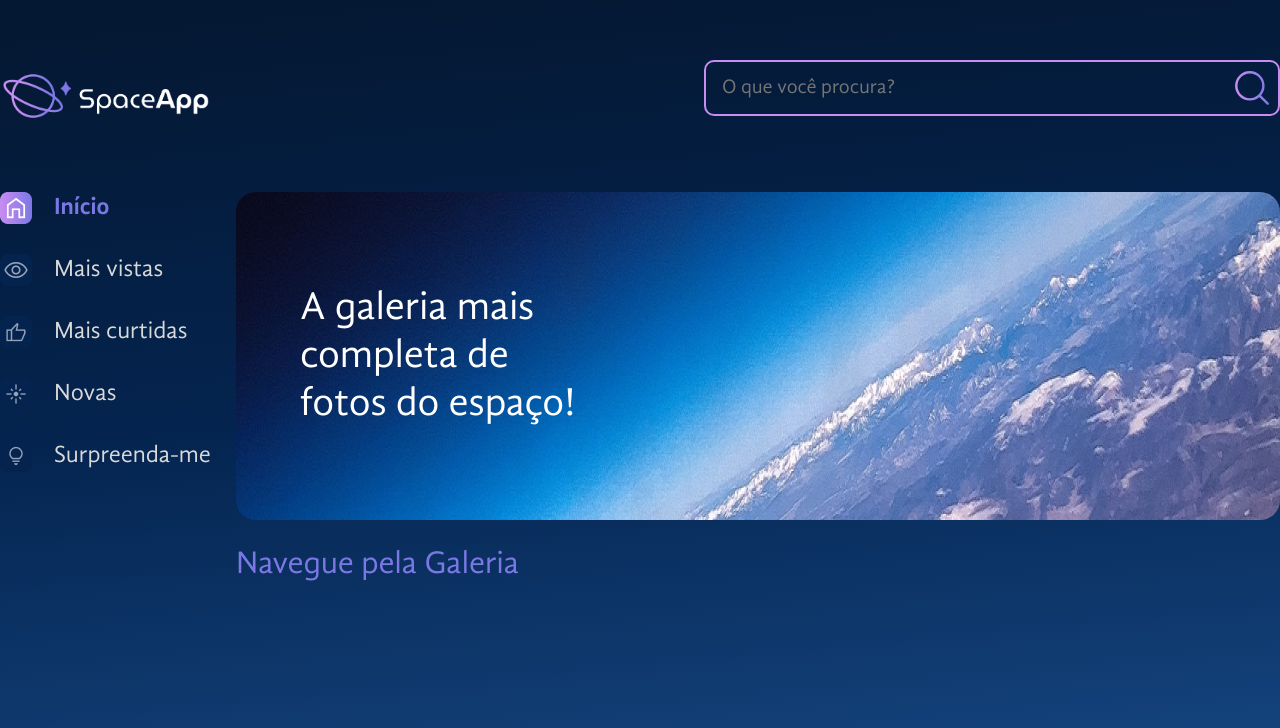
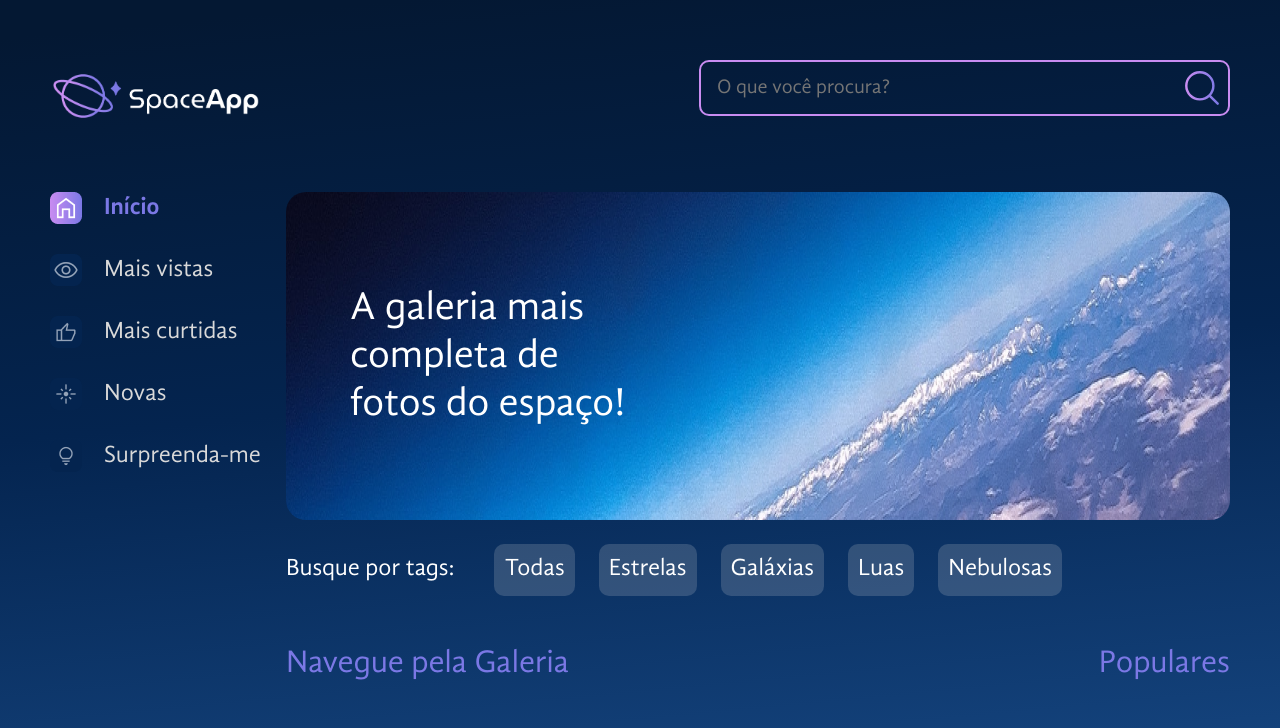
Before and after one commit to GuiBarbosa13/spaceApp, a React (Vite) app: page / in a window 1280 px wide. Shown: the top 728 px of the page. Built offline with nearby package versions, Linux system fonts and the light colour scheme.

Commit message:
criando tags de filtro

```diff
--- a/src/App.jsx
+++ b/src/App.jsx
@@ -17,9 +17,9 @@ img{
 `;
 
 const AppContainer = styled.div`
-  width: 1440px;
+  width: 1180px;
+  max-width: 100%;
   margin: 0 auto;
-  max-width: 100%;
 `
 
 const MainContainer = styled.main`
--- /dev/null
+++ b/src/Componentes/Galeria/Populares/index.jsx
@@ -0,0 +1,9 @@
+import Titulo from "../../Titulo";
+
+const Populares = () => {
+    return (
+       <Titulo alinhamento="center">Populares</Titulo>
+    )
+}
+
+export default Populares;
--- /dev/null
+++ b/src/Componentes/Galeria/Tags/index.jsx
@@ -0,0 +1,54 @@
+import styled from 'styled-components';
+import tags from './tags.json';
+
+const TagsContainer = styled.div`
+    display: flex;
+    align-items: center;
+    color: #FFF;
+    font-size: 24px;
+    font-weight: 400;
+    `;
+
+const BotoesConatiner = styled.ul`
+    display: flex;
+    gap: 24px;
+`;
+
+const BotaoEstlizado = styled.button`
+    display: inline-block;
+    background-color: #d9d9d930;
+    color: #FFF;
+    border: solid 2px transparent;
+    border-radius: 10px;
+    padding: 10px 8px;
+    font-size: 24px;
+    font-weight: 400;
+
+    box-sizing: border-box;
+
+    transition: background-color 0.3s ease;
+
+    cursor: pointer;
+
+    &:hover{
+        border-color: #C98CF1;
+        background-color: #d9d9d940;
+    }
+    `;
+
+const Tags = () => {
+    return(
+        <TagsContainer>
+            <p>Busque por tags:</p>
+
+            <BotoesConatiner>
+            {tags.map(tag => <BotaoEstlizado key={tag.id}>{tag.titulo}</BotaoEstlizado>)}
+            </BotoesConatiner>
+        </TagsContainer>
+
+
+
+    )
+}
+
+export default Tags
--- /dev/null
+++ b/src/Componentes/Galeria/Tags/tags.json
@@ -0,0 +1,22 @@
+[
+    {
+        "id": 0,
+        "titulo": "Todas"
+    },
+    {
+        "id": 1,
+        "titulo": "Estrelas"
+    },
+    {
+        "id": 2,
+        "titulo": "Galáxias"
+    },
+    {
+        "id": 3,
+        "titulo": "Luas"
+    },
+    {
+        "id": 4,
+        "titulo": "Nebulosas"
+    }
+]
--- a/src/Componentes/Galeria/index.jsx
+++ b/src/Componentes/Galeria/index.jsx
@@ -1,10 +1,35 @@
+import styled from "styled-components";
 import Titulo from "../Titulo";
+import Populares from "./Populares";
+import Tags from "./Tags";
+
+const GaleriaContainer = styled.div`
+    display: flex;
+`
+
+const SecaoFluida = styled.section`
+    flex-grow: 1;
+`
+
+
+
 
 const Galeria = () => {
     return (
-        <Titulo alinhamento = "center">
-            Navegue pela Galeria
-        </Titulo>
+        <>
+            <Tags/>
+
+            <GaleriaContainer>
+                <SecaoFluida>
+                    <Titulo alinhamento = "left">
+                        Navegue pela Galeria
+                    </Titulo>
+                </SecaoFluida>
+
+                <Populares/>
+            </GaleriaContainer>
+
+        </>
     )
 };
 
--- a/src/Componentes/Titulo/index.jsx
+++ b/src/Componentes/Titulo/index.jsx
@@ -5,11 +5,11 @@ const TituloEstilizado = styled.h2`
     font-size: 32px;
     font-weight: 400;
 
-    text-align: ${props => {props.alinhamento}};
+    text-align: ${props => props.$alinhamento};
 
 `
 
-const Titulo = ({children, alinhamento})=>{
+const Titulo = ({children, alinhamento="left"})=>{
     return(
         <TituloEstilizado $alinhamento={alinhamento}>{children}</TituloEstilizado>
     )
```
